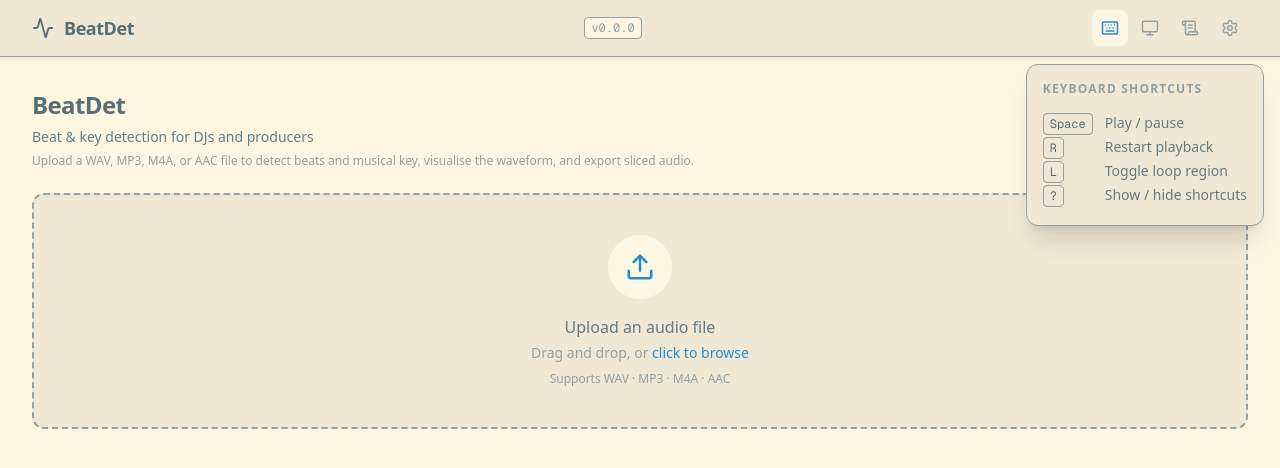
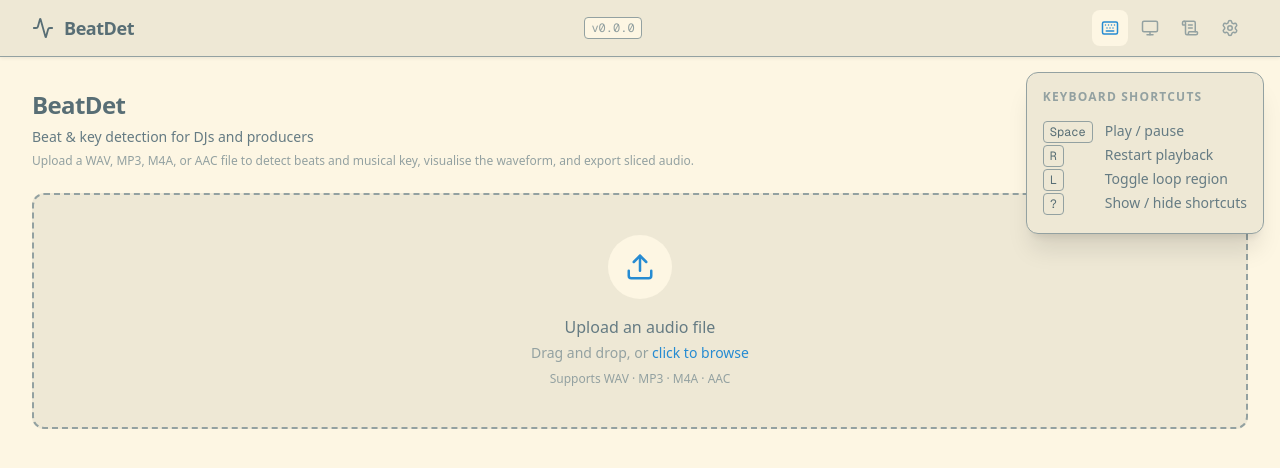
Before and after one commit to platima/beatdet, a Next.js app: page / in a window 1280 px wide. Both pictures are taken after a click on the button 1109 px from the left and 28 px from the top of the page. Shown: the top 468 px of the page. Built offline with nearby package versions, Linux system fonts and the light colour scheme.

Commit message:
fix: keyboard shortcuts flyout margin mt-2 -> mt-4 (v0.7.9)

```diff
--- a/package.json
+++ b/package.json
@@ -1,6 +1,6 @@
 {
   "name": "beatdet",
-  "version": "0.7.8",
+  "version": "0.7.9",
   "private": true,
   "scripts": {
     "dev": "next dev",
--- a/src/components/NavBar.tsx
+++ b/src/components/NavBar.tsx
@@ -141,7 +141,7 @@ export function NavBar() {
             role="dialog"
             aria-modal="true"
             aria-label="Keyboard shortcuts"
-            className="absolute right-4 top-full z-50 mt-2 min-w-56 rounded-xl p-4 shadow-xl"
+            className="absolute right-4 top-full z-50 mt-4 min-w-56 rounded-xl p-4 shadow-xl"
             style={{
               backgroundColor: 'var(--bg-panel)',
               border: '1px solid var(--border)',
```
Also changed, not shown: 1 other file (tests, documents, lock files or other folders).
